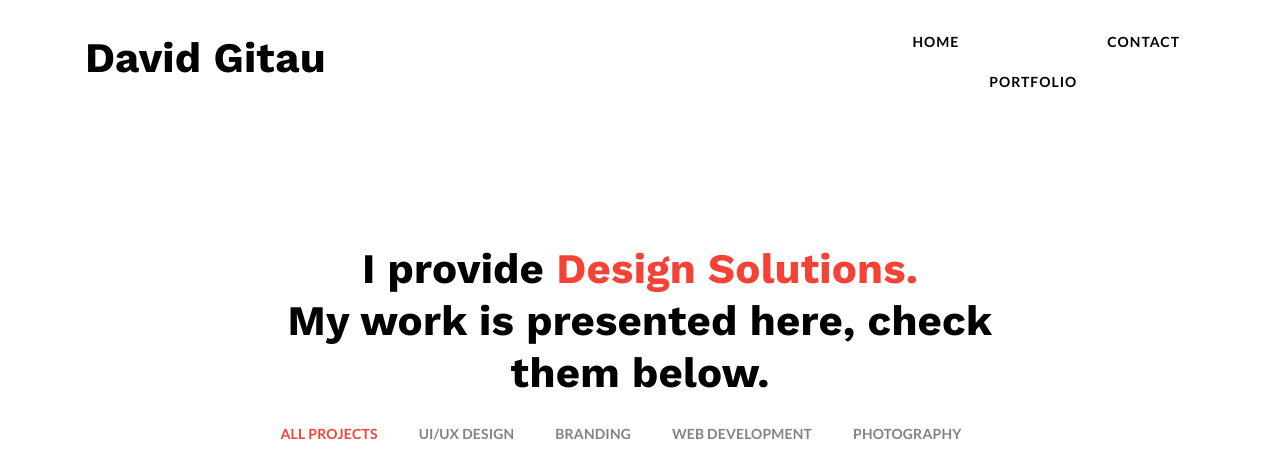
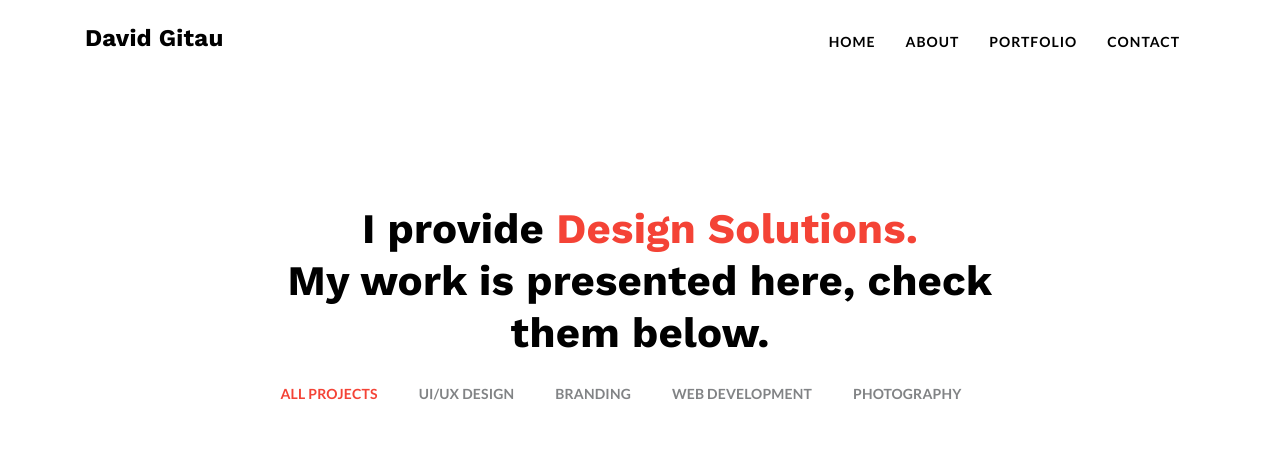
Before and after one commit to DavidGitau/Django-Portfolio, a Django app: page /portfolio/ in a window 1280 px wide. Shown: the top 460 px of the page. Run offline with Django 4.2, Linux system fonts and the light colour scheme; some libraries are stand-ins or nearby versions.

Commit message:
Heruko 1

```diff
--- a/portfolio/settings.py
+++ b/portfolio/settings.py
@@ -44,6 +44,7 @@ INSTALLED_APPS = [
 
 MIDDLEWARE = [
     'django.middleware.security.SecurityMiddleware',
+    'whitenoise.middleware.WhiteNoiseMiddleware',
     'django.contrib.sessions.middleware.SessionMiddleware',
     'django.middleware.common.CommonMiddleware',
     'django.middleware.csrf.CsrfViewMiddleware',
@@ -130,3 +131,5 @@ MEDIA_ROOT = os.path.join(BASE_DIR,'media')
 DEFAULT_AUTO_FIELD = 'django.db.models.BigAutoField'
 
 django_heroku.settings(locals())
+
+STATICFILES_STORAGE = "whitenoise.storage.CompressedManifestStaticFilesStorage"
--- /dev/null
+++ b/requirements.txt
@@ -0,0 +1,4 @@
+Django==4.0.3
+django-crispy-forms==1.14.0
+django-heroku==0.3.1
+gunicorn==20.1.0
--- a/templates/base/base.html
+++ b/templates/base/base.html
@@ -6,7 +6,7 @@
 
 <head>
   <meta charset="utf-8">
-  <title>Thomson-Minimal Portfolio Temaplate</title>
+  <title>David-Gitau Portfolio</title>
 
   <!-- mobile responsive meta -->
   <meta name="viewport" content="width=device-width, initial-scale=1">
@@ -55,5 +55,6 @@
 <script src="https://maps.googleapis.com/maps/api/js?key=AIzaSyAkeLMlsiwzp6b3Gnaxd86lvakimwGA6UA&callback=initMap"></script>
 <!-- Main Script -->
 <script src="{% static 'js/script.js' %}"></script>
+</body>
 
 </html>
--- a/templates/base/header.html
+++ b/templates/base/header.html
@@ -1,11 +1,12 @@
 <!-- Navigation Start -->
 <!-- Header Start -->
 
+{% load static %}
 <nav class="navbar navbar-expand-lg  main-nav " id="navbar">
 	<div class="container">
 	  <a class="navbar-brand" href="{% url 'home' %}">
-        <h2>David Gitau</h2>
-	  	{% comment %} <img src="images/logo.png" alt="" class="img-fluid"> {% endcomment %}
+        <h3 class="img-fluid">David Gitau</h3>
+	  	{% comment %} <img src="{% static 'images/logo.png'%}" alt="" class="img-fluid"> {% endcomment %}
 	  </a>
 
 	  <button class="navbar-toggler collapsed" type="button" data-toggle="collapse" data-target="#navbarsExample09" aria-controls="navbarsExample09" aria-expanded="false" aria-label="Toggle navigation">
@@ -15,7 +16,7 @@
 		  <div class="collapse navbar-collapse" id="navbarsExample09">
 			<ul class="navbar-nav ml-auto">
 			  <li class="nav-item  active"><a class="nav-link" href="{% url 'home' %}">Home</a></li>
-			  <li class="nav-item  active"><a class="nav-link" href="{% url 'about' %}>About</a></li>
+			  <li class="nav-item  active"><a class="nav-link" href="{% url 'about' %}">About</a></li>
 			  <li class="nav-item  active"><a class="nav-link" href="{% url 'portfolio' %}">Portfolio</a></li>
 
 			  {% comment %} <li class="nav-item dropdown">
--- a/templates/portfolio/portfolio.html
+++ b/templates/portfolio/portfolio.html
@@ -89,7 +89,7 @@
 	      <div class="col-lg-4 col-6 mb-4 shuffle-item" data-groups="[&quot;design&quot;,&quot;branding&quot;]">
 	        <div class="position-relative inner-box">
 	            <div class="image position-relative ">
-	               <img src="{% static 'images/portfolio/m-3j pg"'%}" alt="portfolio-image" class="img-fluid w-100 d-block">
+	               <img src="{% static 'images/portfolio/m-3.jpg'%}" alt="portfolio-image" class="img-fluid w-100 d-block">
 	                <div class="overlay-box">
 	                  <div class="overlay-inner">
 	                    <a class="overlay-content" href="{% url 'portfolio-detail' %}">
```
Also changed, not shown: templates/home.html (+5 -5 lines), db.sqlite3 (added).
